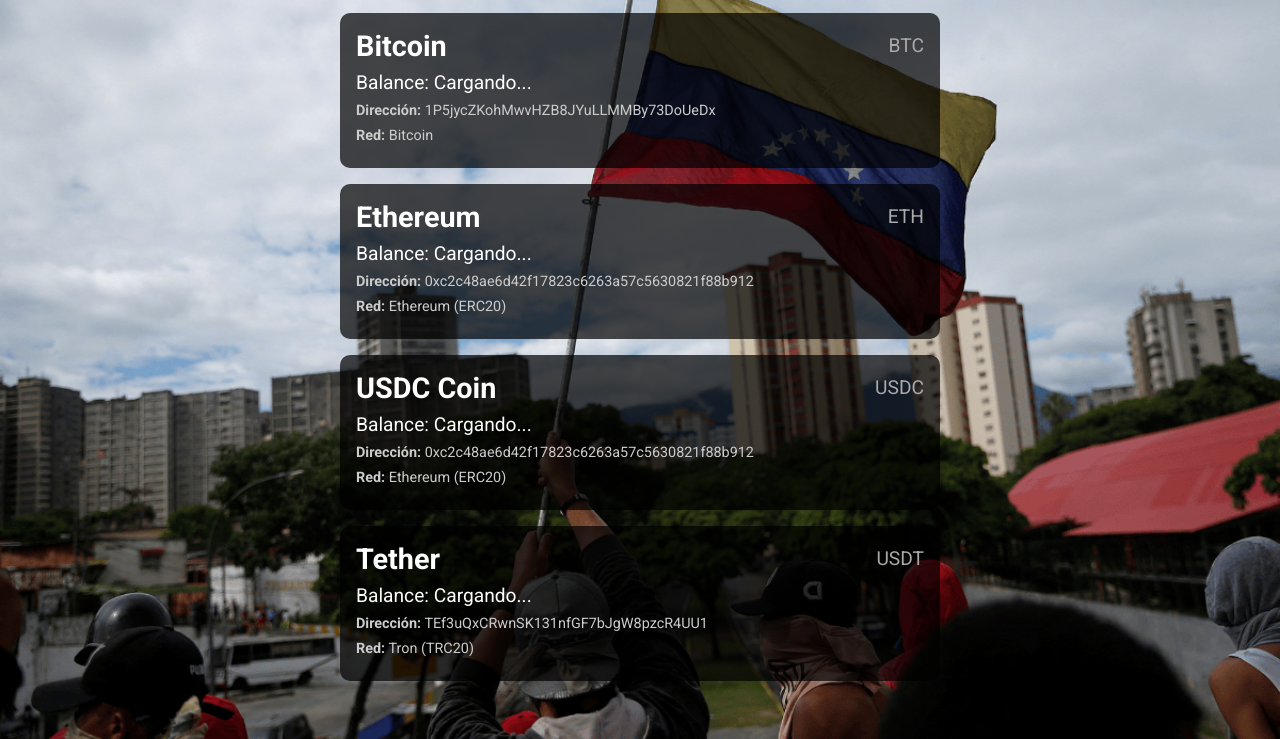
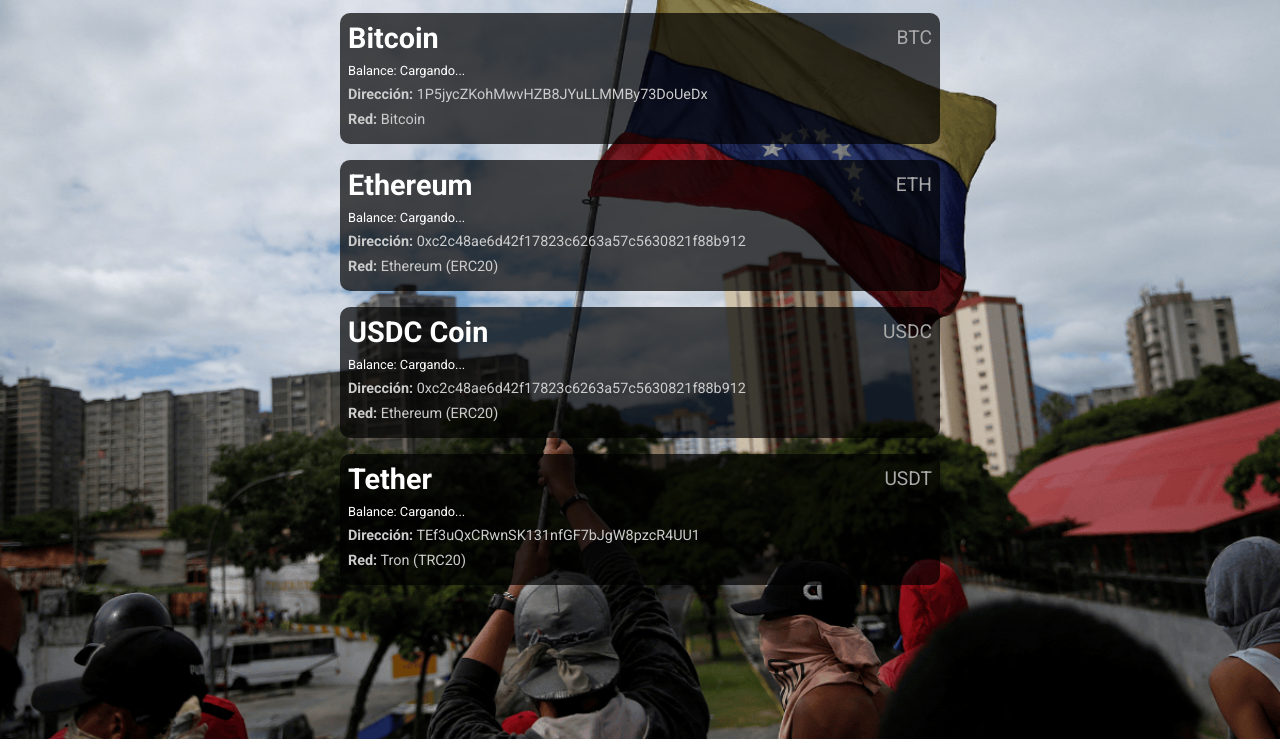
Before and after one commit to yocxy2/yacasivenezuela-balance, a Gatsby site: page / in a window 1280 px wide. Shown: the part 93-832 px from the top of the page. Built offline with nearby package versions, Linux system fonts and the light colour scheme; Gatsby itself is replaced by a stand-in of ours; no server answers.

Commit message:
change styles

```diff
--- a/src/components/BalanceItem.js
+++ b/src/components/BalanceItem.js
@@ -6,7 +6,7 @@ import styled from 'styled-components';
 const BalanceItemWrapper = styled.li`
   background: rgba(0, 0, 0, 0.7);
   margin-bottom: 1rem;
-  padding: 1rem;
+  padding: 0.5rem;
   border-radius: 10px;
   text-align: left;
 `;
@@ -40,13 +40,13 @@ const BalanceInfo = styled.div`
 `;
 
 const BalanceAmount = styled.p`
-  font-size: 1.2rem;
+  font-size: 0.8rem;
   margin: 0.5rem 0;
 `;
 
 const AmountUSD = styled.span`
-  font-size: 1rem;
-  color: #ddd;
+  font-size: 1.2rem;
+  color: #fff;
 `;
 
 const Address = styled.p`
@@ -74,7 +74,7 @@ const BalanceItem = ({ name, symbol, balance, price, address, network }) => (
       </BalanceAmount>
       {price && balance !== null && (
         <AmountUSD>
-          Valor aproximado: ${Number(balance * price).toLocaleString(undefined, { minimumFractionDigits: 2, maximumFractionDigits: 2 })} USD
+          Saldo en USD: ${Number(balance * price).toLocaleString(undefined, { minimumFractionDigits: 2, maximumFractionDigits: 2 })} USD
         </AmountUSD>
       )}
       {address && (
```
